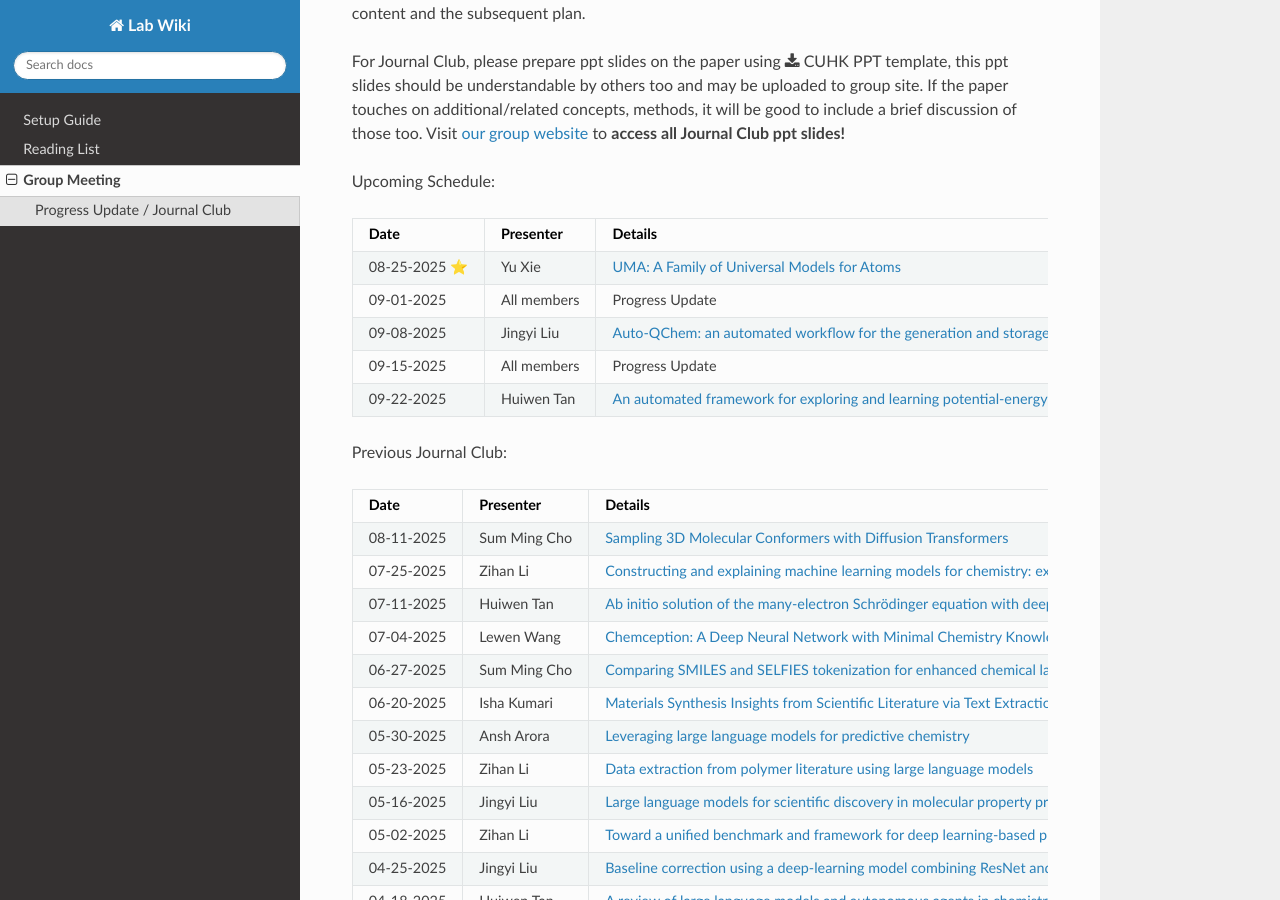
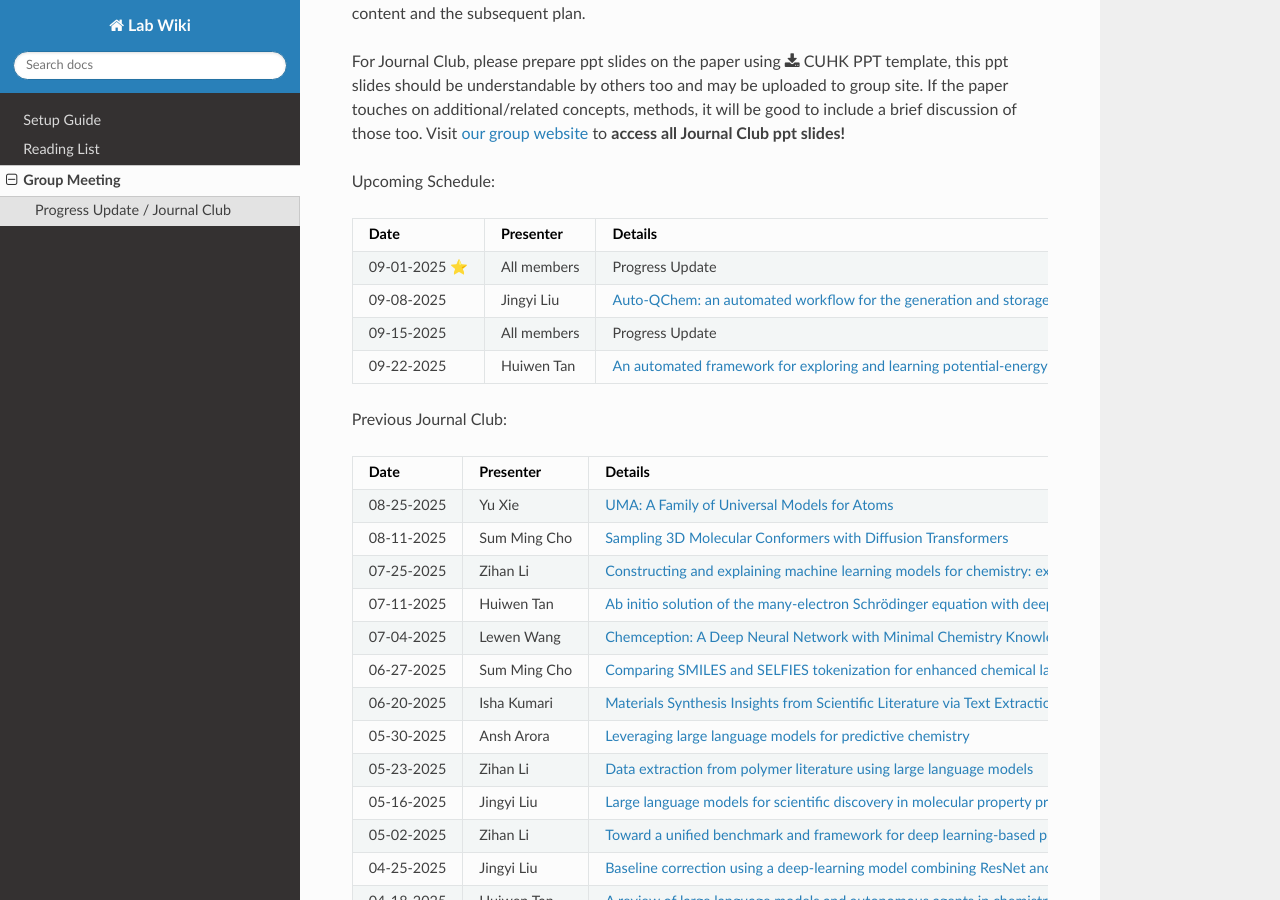
Before and after one commit to ZihanL1/Lab-Wiki, a Sphinx documentation site: the page built from docs/source/meeting.rst, in a window 1280 px wide and 900 px high, scrolled down 502 px. Built offline with Sphinx 7.4.7 and the Read the Docs theme 3.1.0, drawn with Linux system fonts in a browser that asks for light colours; part of the change alters nothing that is shown.

```diff
--- a/docs/source/meeting.rst
+++ b/docs/source/meeting.rst
@@ -25,10 +25,7 @@ Upcoming Schedule:
    * - **Date**
      - **Presenter**
      - **Details**
-   * - 08-25-2025 ⭐
-     - Yu Xie
-     - `UMA: A Family of Universal Models for Atoms <https://arxiv.org/abs/2506.23971>`_
-   * - 09-01-2025
+   * - 09-01-2025 ⭐
      - All members
      - Progress Update
    * - 09-08-2025
@@ -50,6 +47,9 @@ Previous Journal Club:
    * - **Date**
      - **Presenter**
      - **Details**
+   * - 08-25-2025
+     - Yu Xie
+     - `UMA: A Family of Universal Models for Atoms <https://arxiv.org/abs/2506.23971>`_
    * - 08-11-2025
      - Sum Ming Cho
      - `Sampling 3D Molecular Conformers with Diffusion Transformers <https://arxiv.org/abs/2506.15378>`_
```
